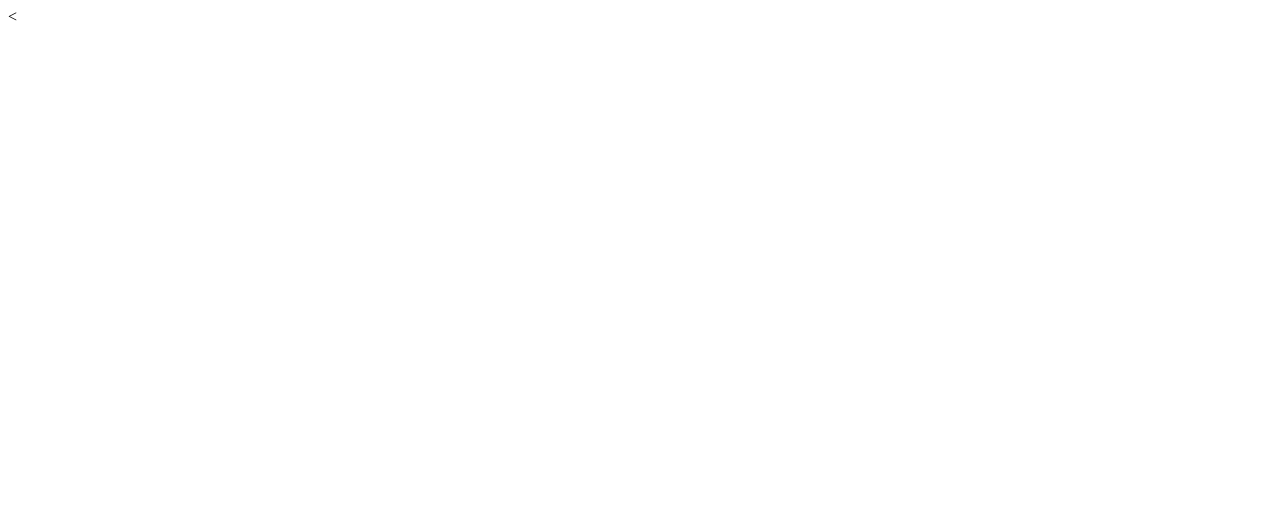
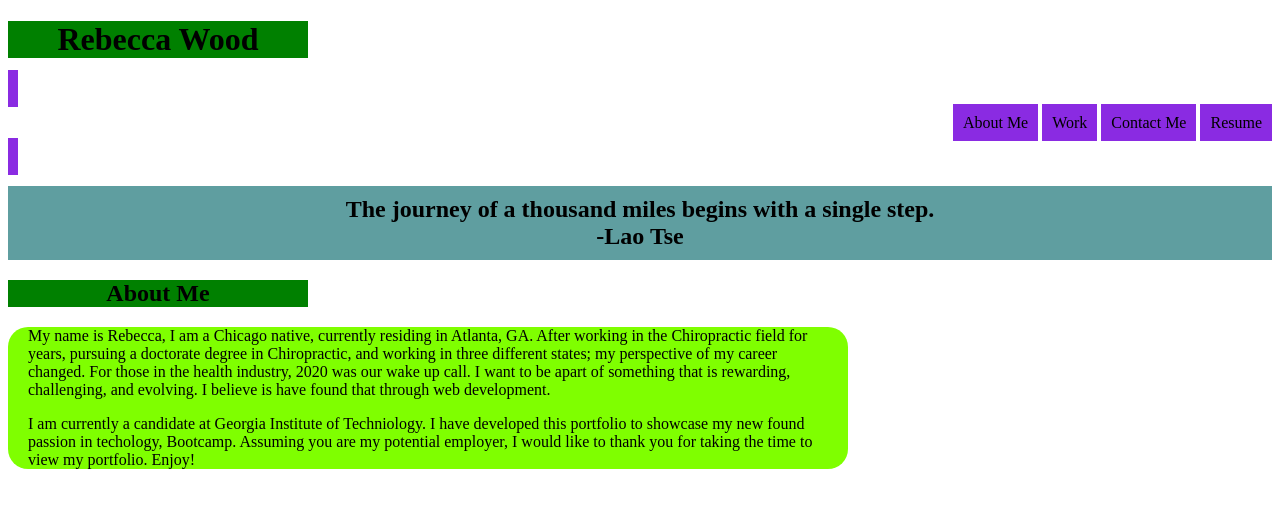
Before and after one commit to rwood022/Full-Stack-Web-Developer-Portfolio, a plain HTML site: page index.html in a window 1280 px wide. Drawn offline with Linux system fonts and the light colour scheme.

Commit message:
added started code

```diff
--- a/assets/style.css
+++ b/assets/style.css
@@ -0,0 +1,29 @@
+*/ {
+    color: rgb(33, 33, 110);
+}
+
+h1 {
+    text-align: center;
+    background-color: green;
+    width: 300px;
+}
+
+.rightside {
+    background-color: blueviolet;
+    text-align: right;
+    display: inline;
+    padding: 10px;
+}
+
+h2 {
+    text-align: center;
+    padding: 10px;
+    background-color: cadetblue;
+}
+.aboutme {
+    background-color: chartreuse;
+    padding-left: 20px;
+    padding-right: 20px;
+    width: 800px;
+    border-radius: 20px;
+}
--- a/index.html
+++ b/index.html
@@ -1,2 +1,39 @@
 <!DOCTYPE html>
-<
+<html lang="en-us">
+
+<head>
+    <meta charset="uft=8">
+    <title>Full Stack Web Developer Portfolio</title>
+    <link href="assets/style.css" rel="stylesheet">
+</head>
+
+<body>
+    <header>
+        <h1>Rebecca Wood</h1>
+        <nav class="rightside">
+            <ul>
+                <li class="rightside">About Me</li>
+                <li class="rightside">Work</li>
+                <li class="rightside">Contact Me</li>
+
+                <li class="rightside">Resume</li>
+            </ul>
+        </nav>
+    </header>
+
+    <main class="main">
+        <section class="subtitle">
+            <h2>The journey of a thousand miles begins with a single step.<br>-Lao Tse</h2>
+        </section>
+
+        <section>
+            <h1>About Me</h1>
+            <article class="aboutme">
+                <p>My name is Rebecca, I am a Chicago native, currently residing in Atlanta, GA. After working in the Chiropractic field for years, pursuing a doctorate degree in Chiropractic, and working in three different states; my perspective of my career changed. For those in the health industry, 2020 was our wake up call. I want to be apart of something that is rewarding, challenging, and evolving. I believe is have found that through web development.</p>
+                <p>I am currently a candidate at Georgia Institute of Techniology. I have developed this portfolio to showcase my new found passion in techology, Bootcamp. Assuming you are my potential employer, I would like to thank you for taking the time to view my portfolio. Enjoy!</p>
+            </article>
+        </section>
+
+
+    </main>
+</body>
```
